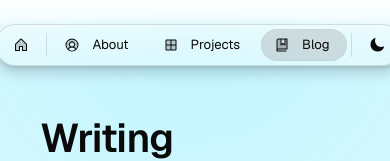
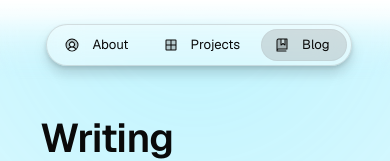
Before and after one commit to jersoncaibog/portfolio-v1, a Next.js app: page /blog in a window 390 px wide. Shown: the top 161 px of the page. Built offline with nearby package versions, Linux system fonts and the light colour scheme.

Commit message:
updated header responsiveness

```diff
--- a/src/app/page.tsx
+++ b/src/app/page.tsx
@@ -1,4 +1,3 @@
-
 import { Projects } from "@/components/work/Projects";
 import { Avatar, Badge, Button, Column, Flex, Heading, RevealFx, Row, Text } from "@/once-ui/components";
 
@@ -7,6 +6,7 @@ import { about, home, newsletter, person } from "@/app/resources/content";
 import { Mailchimp } from "@/components";
 import { Posts } from "@/components/blog/Posts";
 import { Meta, Schema } from "@/once-ui/modules";
+import { redirect } from "next/navigation";
 
 export async function generateMetadata() {
   return Meta.generate({
@@ -18,6 +18,7 @@ export async function generateMetadata() {
 }
 
 export default function Home() {
+  redirect("/about")
   return (
     <Column maxWidth="m" gap="xl" horizontal="center">
       <Schema
--- a/src/components/Header.tsx
+++ b/src/components/Header.tsx
@@ -75,84 +75,84 @@ export const Header = () => {
             zIndex={1}
           >
             <Flex gap="4" vertical="center" textVariant="body-default-s">
-              {routes["/"] && (
+              {/* {routes["/"] && (
                 <ToggleButton prefixIcon="home" href="/" selected={pathname === "/"} />
               )}
-              <Line background="neutral-alpha-medium" vert maxHeight="24" />
+              <Line background="neutral-alpha-medium" vert maxHeight="24" /> */}
               {routes["/about"] && (
                 <>
                   <ToggleButton
-                    className="s-flex-hide"
+                    // className="s-flex-hide"
                     prefixIcon="person"
                     href="/about"
                     label={about.label}
                     selected={pathname === "/about"}
                   />
-                  <ToggleButton
+                  {/* <ToggleButton
                     className="s-flex-show"
                     prefixIcon="person"
                     href="/about"
                     selected={pathname === "/about"}
-                  />
+                  /> */}
                 </>
               )}
               {routes["/work"] && (
                 <>
                   <ToggleButton
-                    className="s-flex-hide"
+                    // className="s-flex-hide"
                     prefixIcon="grid"
                     href="/work"
                     label={work.label}
                     selected={pathname.startsWith("/work")}
                   />
-                  <ToggleButton
+                  {/* <ToggleButton
                     className="s-flex-show"
                     prefixIcon="grid"
                     href="/work"
                     selected={pathname.startsWith("/work")}
-                  />
+                  /> */}
                 </>
               )}
               {routes["/blog"] && (
                 <>
                   <ToggleButton
-                    className="s-flex-hide"
+                    // className="s-flex-hide"
                     prefixIcon="book"
                     href="/blog"
                     label={blog.label}
                     selected={pathname.startsWith("/blog")}
                   />
-                  <ToggleButton
+                  {/* <ToggleButton
                     className="s-flex-show"
                     prefixIcon="book"
                     href="/blog"
                     selected={pathname.startsWith("/blog")}
-                  />
+                  /> */}
                 </>
               )}
               {routes["/gallery"] && (
                 <>
                   <ToggleButton
-                    className="s-flex-hide"
+                    // className="s-flex-hide"
                     prefixIcon="gallery"
                     href="/gallery"
                     label={gallery.label}
                     selected={pathname.startsWith("/gallery")}
                   />
-                  <ToggleButton
+                  {/* <ToggleButton
                     className="s-flex-show"
                     prefixIcon="gallery"
                     href="/gallery"
                     selected={pathname.startsWith("/gallery")}
-                  />
+                  /> */}
                 </>
               )}
-              {display.themeSwitcher && (
+              {/* {display.themeSwitcher && (
                 <>
                   <Line background="neutral-alpha-medium" vert maxHeight="24" />
                   <ThemeToggle />
                 </>
-              )}
+              )} */}
             </Flex>
           </Flex>
         </Flex>
```
